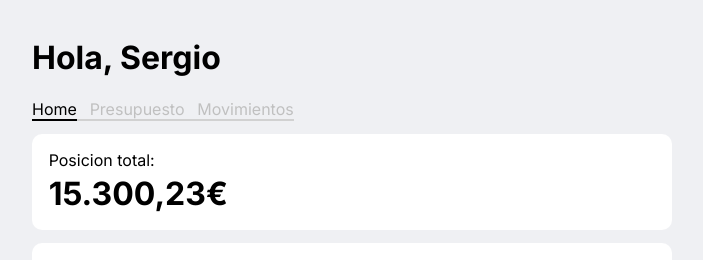
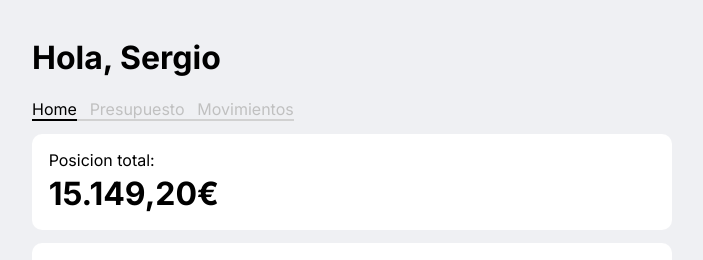
Before and after one commit to SergioCarrascosaSanchez/Welz, an Angular app: page / in a window 1280 px wide. Shown: the top 260 px of the page, without its empty margins (288-991 px from the left). Built offline with nearby package versions, Linux system fonts and the light colour scheme.

Commit message:
get Username from dataService

```diff
--- a/src/app/app.component.html
+++ b/src/app/app.component.html
@@ -1,6 +1,6 @@
 <div class="app-container">
   <div>
-    <h1>Hola, Sergio</h1>
+    <h1>Hola, {{ username }}</h1>
     <app-navbar></app-navbar>
     <router-outlet></router-outlet>
   </div>
--- a/src/app/app.component.ts
+++ b/src/app/app.component.ts
@@ -1,10 +1,17 @@
 import { Component } from '@angular/core';
+import { DataService } from './services/data.service';
 
 @Component({
   selector: 'app-root',
   templateUrl: './app.component.html',
-  styleUrls: ['./app.component.css']
+  styleUrls: ['./app.component.css'],
 })
 export class AppComponent {
   title = 'budget-app';
+  username: string;
+  constructor(private dataService: DataService) {}
+
+  ngOnInit() {
+    this.username = this.dataService.getUsername();
+  }
 }
--- a/src/app/pages/home/home.component.ts
+++ b/src/app/pages/home/home.component.ts
@@ -1,5 +1,6 @@
 import { Component } from '@angular/core';
 import { Account } from 'src/app/interfaces/account.model';
+import { DataService } from 'src/app/services/data.service';
 
 @Component({
   selector: 'app-home',
@@ -7,14 +8,15 @@
   styleUrls: ['./home.component.css'],
 })
 export class HomeComponent {
-  username = 'Sergio';
-  balance = 15300.23;
-  accounts: Account[] = [
-    {
-      name: 'Cuenta santander ahorro',
-      balance: 19999.12,
-    },
-    { name: 'Cuenta BBVA gastos', balance: 9040.23 },
-    { name: 'Inversión', balance: 132000 },
-  ];
+  username: string;
+  balance: number;
+  accounts: Account[];
+
+  constructor(private dataService: DataService) {}
+
+  ngOnInit() {
+    this.username = this.dataService.getUsername();
+    this.balance = this.dataService.getBalance();
+    this.accounts = this.dataService.getAccounts();
+  }
 }
```
